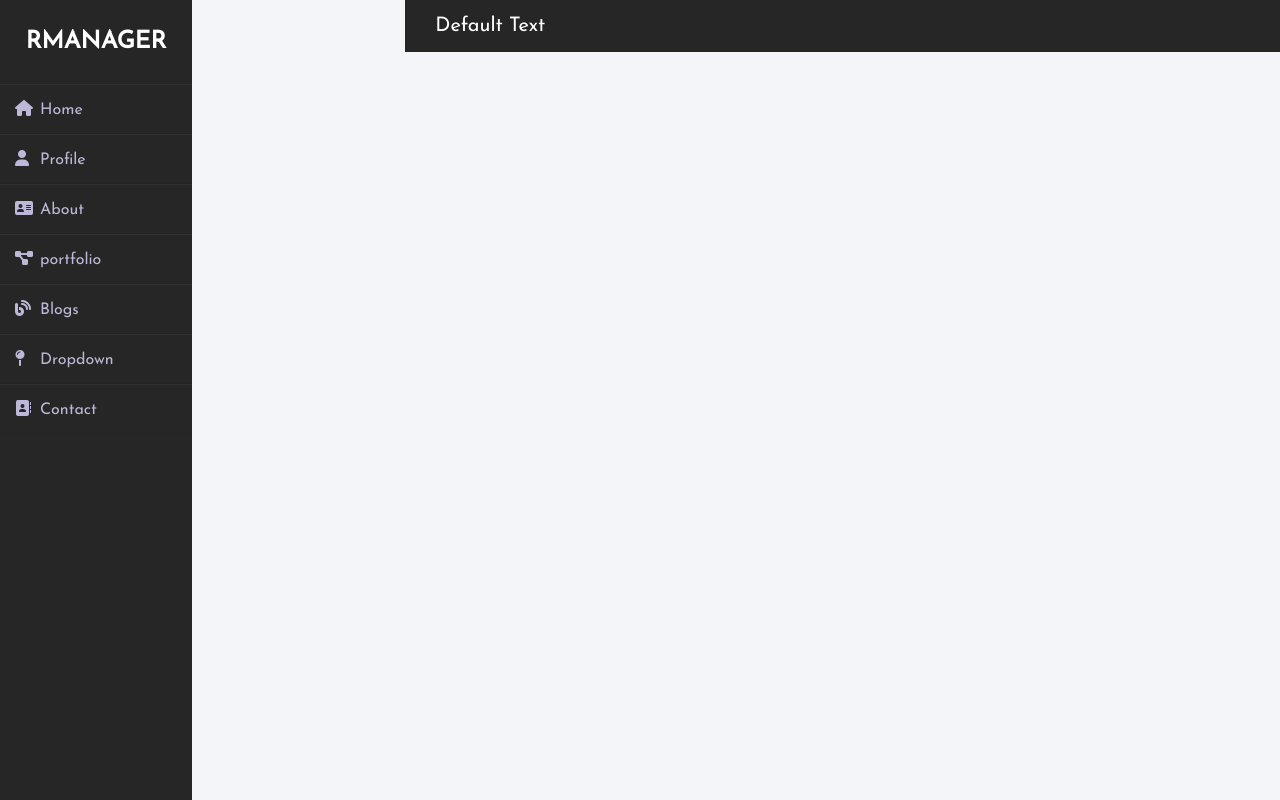
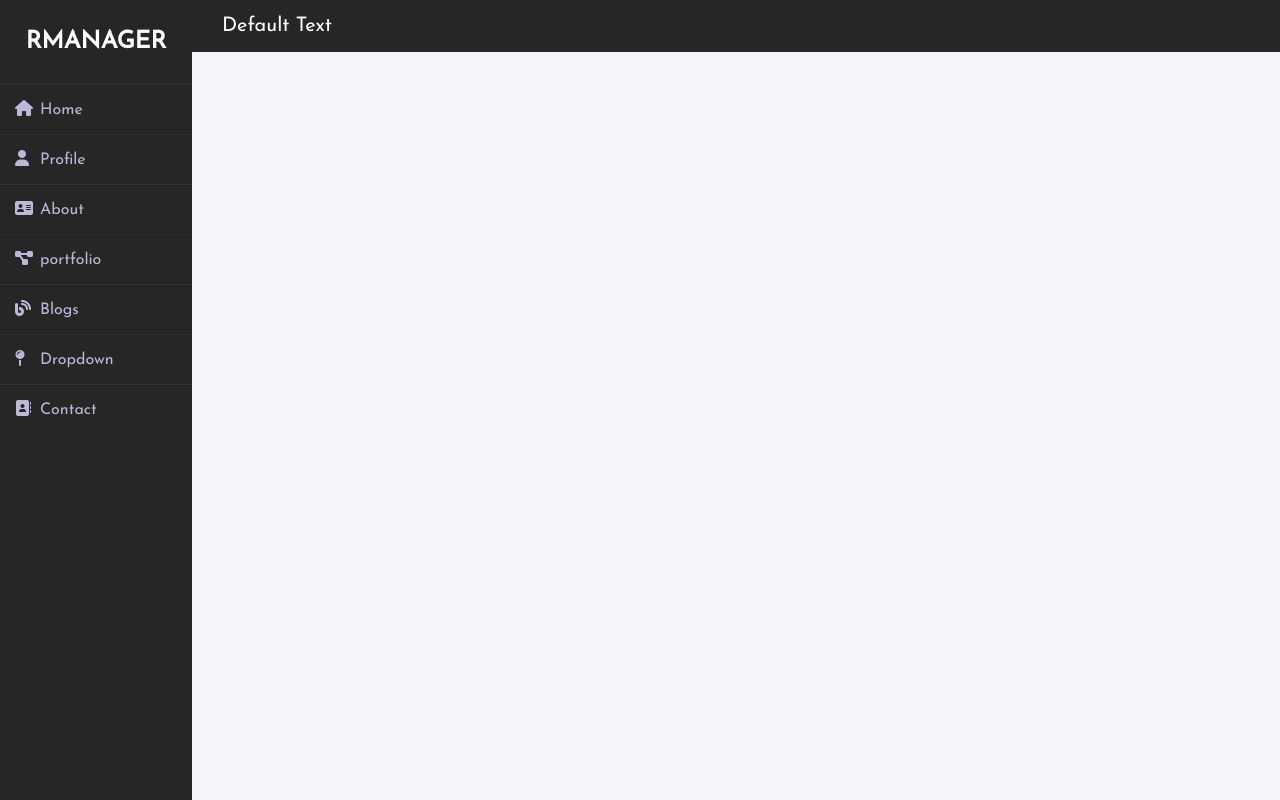
Before and after one commit to NelsonGan/rmanager, a PHP site: page /template.php in a window 1280 px wide. Run offline with PHP 8.4, Linux system fonts and the light colour scheme; some libraries are stand-ins or nearby versions.

Commit message:
Update template.php

```diff
--- a/template.php
+++ b/template.php
@@ -5,11 +5,8 @@
 </head>
 
 <body>
-    <div style="flex: 1;">
     <?php include "sidebar.html"; ?>
-    </div>
 
-    <div style="flex: 5;">
     <div class="mainbody">
         <div class="topbar">
             <span>Default Text</span>
@@ -18,5 +15,4 @@
         <!-- Write your code here! -->
 
     </div>
-    </div>
 </body>
```
Lines whose indentation alone changed are shown as unchanged.
